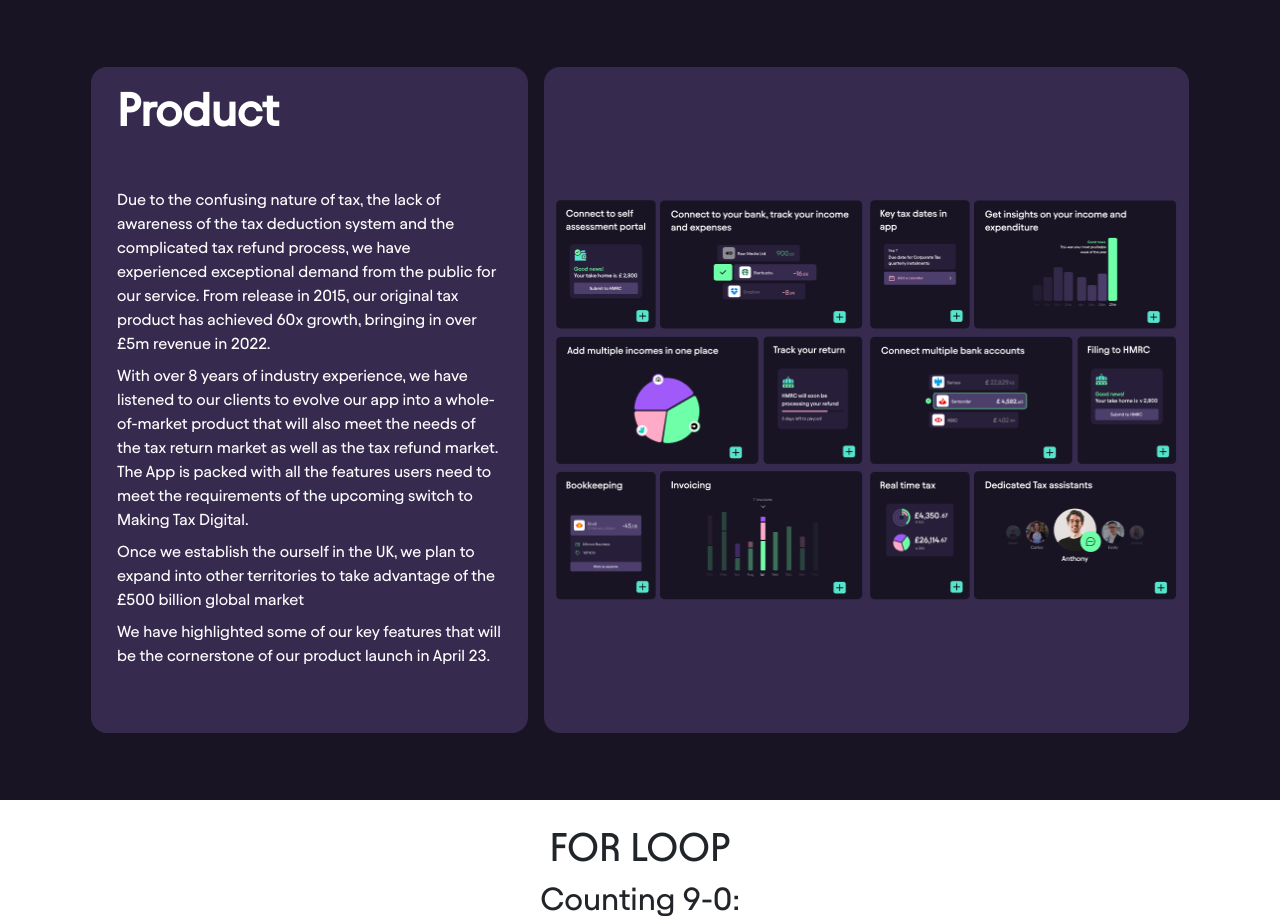
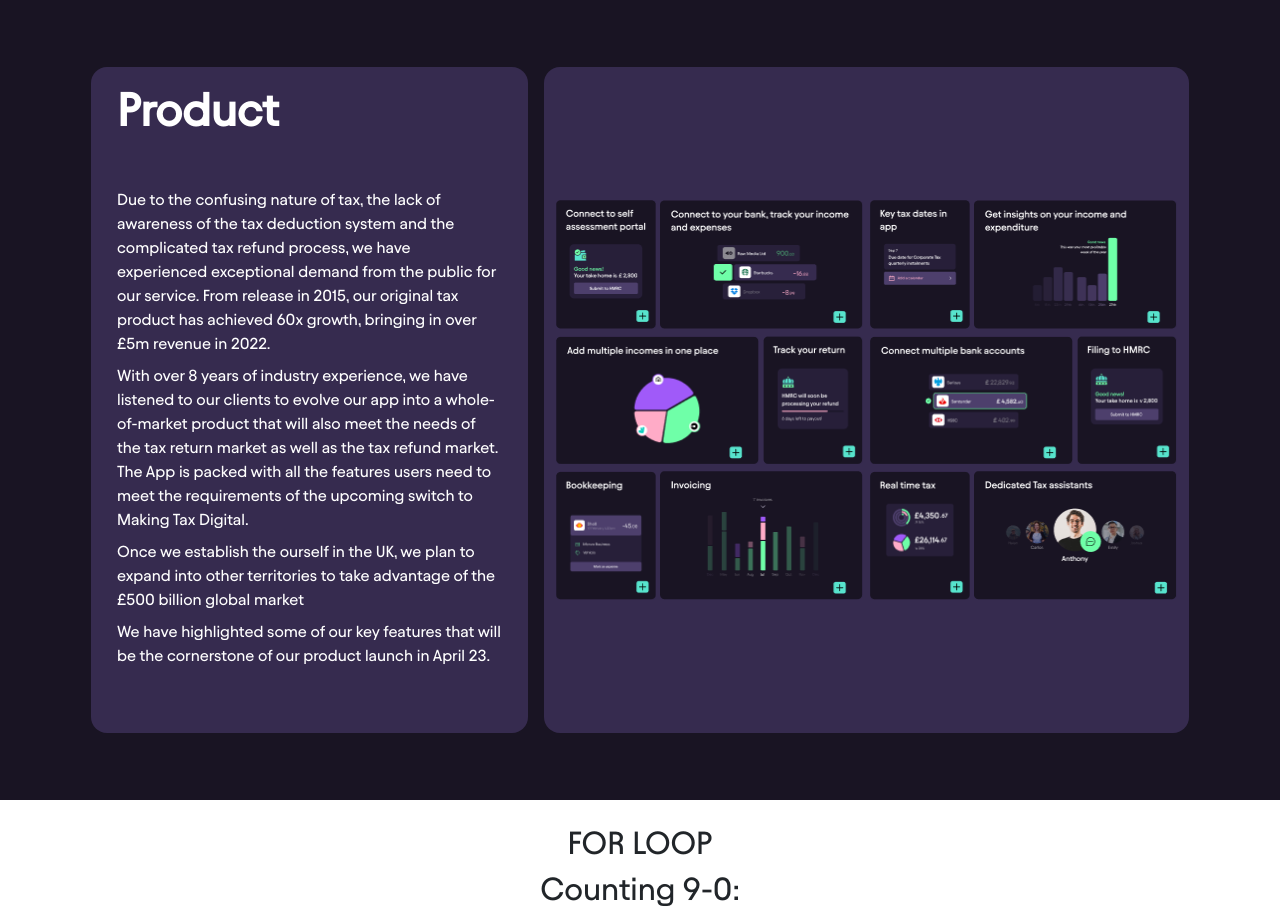
Before and after one commit to BimlaJain/pie-text, a React (Create React App) app: page / in a window 1280 px wide. Shown: the top 920 px of the page. Built offline with nearby package versions, Linux system fonts and the light colour scheme.

Commit message:
change heading

```diff
--- a/src/components/about/Compition.jsx
+++ b/src/components/about/Compition.jsx
@@ -6,7 +6,7 @@ const Competition = () => {
         <div className='min-vh-100 py-5 d-flex competition-section justify-content-center align-items-center'>
             <div className='competition-container row row-gap-4'>
                 <div className='col-lg-6 col-12'>
-                    <h1 className="text-white common-heading">Competition</h1>
+                    <h2 className="text-white common-heading">Competition</h2>
                     <p className="m-0 text-white competition-text common-description">
                         Given our best in class offering, we need to cut through by opting for penetration pricing.
                     </p>
@@ -26,7 +26,7 @@ const Competition = () => {
                             <table className="custom-table-bg py-5">
                                 <thead>
                                     <tr>
-                                        <th class=" d-sm-table-cell"></th>
+                                        <th class=""></th>
                                         <th className="x-radius-top text-center bg-white table-heading">Rift</th>
                                         <th className="x-radius-top text-center bg-white table-heading">Taxscout</th>
                                         <th className="x-radius-top text-center bg-white table-heading">Coconut</th>
--- a/src/components/home/Js.jsx
+++ b/src/components/home/Js.jsx
@@ -10,7 +10,7 @@ const Counting = () => {
     const increment = () => setCount(count + 1);
     const decrement = () => setCount(count - 1);
     useEffect(() => {
-        if (count <= 100 && isCounting) {
+        if (count <= 99 && isCounting) {
             const timer = setInterval(() => {
                 setCount(prevCount => prevCount + 1);
             }, 1000);
@@ -23,7 +23,7 @@ const Counting = () => {
 
     return (
         <div className="text-center pt-4">
-            <h1>FOR LOOP</h1>
+            <h2>FOR LOOP</h2>
             <h2>Counting 9-0:</h2>
             <ul className="list-unstyled">
                 {numbers.map((num, index) => (
```
